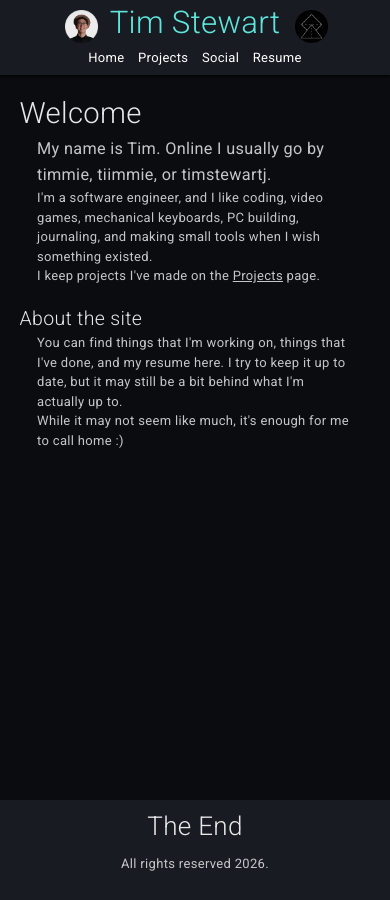
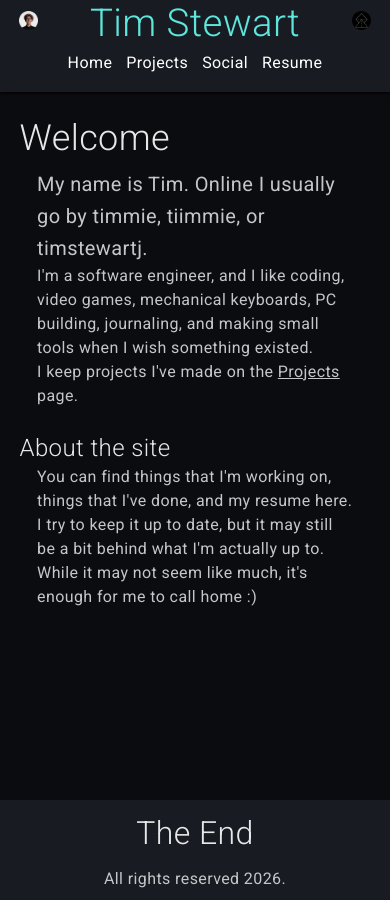
Before and after one commit to TimStewartJ/personal-site, a Jekyll site: the page built from index.html, in a window 390 px wide. Built offline with Jekyll 4.4.1, drawn with Linux system fonts in a browser that asks for light colours.

Commit message:
Polish original site spacing
Co-authored-by: Copilot <223556219+Copilot@users.noreply.github.com>

```diff
--- a/assets/css/header.css
+++ b/assets/css/header.css
@@ -9,6 +9,8 @@
 	text-align: center;
 	box-shadow: 0px 1px 3px 0px black;
 	line-height: 40px;
+	min-height: 90px;
+	box-sizing: border-box;
 }
 
 .headerholder {
@@ -20,6 +22,14 @@
 	text-decoration: none;
 	padding: 12px;
 	transition: color 0.1s linear;
+}
+
+.header nav {
+	display: flex;
+	justify-content: center;
+	align-items: center;
+	flex-wrap: wrap;
+	gap: 0 0.25em;
 }
 
 .header h1 {
@@ -46,7 +56,8 @@
 	vertical-align: middle;
 	padding: 10px;
 	left: 50%;
-	transform: translate(-325px)
+	transform: translate(-325px);
+	box-sizing: border-box;
 }
 
 #logoimg {
@@ -56,5 +67,6 @@
 	vertical-align: middle;
 	padding: 10px;
 	left: 50%;
-	transform: translate(235px)
+	transform: translate(235px);
+	box-sizing: border-box;
 }
--- a/assets/css/responsive.css
+++ b/assets/css/responsive.css
@@ -1,9 +1,9 @@
 /* Responsive/mobile styles */
-@media (max-width: 498px) {
+@media (max-width: 640px) {
 body {
 	padding: 0;
 	margin: 0;
-	font-size:small;
+	font-size: 16px;
 }
 
 .container {
@@ -18,11 +18,12 @@ body {
 
 .header {
 	line-height: 35px;
-	position: static;
+	position: relative;
+	padding-bottom: 0.45em;
 }
 
 .headerholder {
-	height: 70px;
+	height: auto;
 }
 
 .header a {
@@ -39,9 +40,10 @@ body {
 	width: auto;
 	height: 33px;
 	vertical-align: middle;
-	padding: 10px;
-	left: 50%;
-	transform: translate(-140px);
+	padding: 7px;
+	left: 0.75em;
+	top: 0.25em;
+	transform: none;
 }
 
 #logoimg {
@@ -49,9 +51,11 @@ body {
 	width: auto;
 	height: 33px;
 	vertical-align: middle;
-	padding: 10px;
-	left: 50%;
-	transform: translate(90px)
+	padding: 7px;
+	right: 0.75em;
+	top: 0.25em;
+	left: auto;
+	transform: none;
 }
 
 .section {
@@ -88,6 +92,7 @@ height: 600px;
 
 .projects {
 	width: 90%;
+	gap: 0.9em;
 }
 
 .hero h1 {
@@ -95,7 +100,7 @@ height: 600px;
 }
 
 .project {
-	flex: 100%;
+	flex: 1 1 100%;
 }
 
 .footer {
--- a/assets/css/section.css
+++ b/assets/css/section.css
@@ -64,6 +64,7 @@
 .projects {
 	display: flex;
 	flex-wrap: wrap;
+	gap: 1em;
 	width: 56%;
 	margin: 0 auto;
 }
@@ -74,14 +75,15 @@
 }
 
 .project {
-margin: 1em;
+	margin: 0;
 	padding: 1em;
 	border: 1px solid rgba(197, 198, 199, 0.16);
 	border-radius: 0.2em;
-flex: 25%;
+	flex: 1 1 16rem;
+	min-width: 0;
 	background-color: rgba(20, 22, 29, 0.45);
 	text-decoration: none;
-transition: all 0.25s;
+	transition: background-color 0.25s, border-color 0.25s, transform 0.25s;
 	display: flex;
 	flex-direction: column;
 	position: relative;
@@ -109,15 +111,25 @@ transition: all 0.25s;
 }
 
 .project:hover {
+	background-color: rgba(20, 22, 29, 0.62);
+	border-color: rgba(101, 212, 205, 0.35);
 	transform: translateY(-2px);
+}
+
+.project:focus-visible {
+	outline: 2px solid #66fcf1;
+	outline-offset: 3px;
 }
 
 .project h2{
 	color:rgb(101, 212, 205);
+	margin-top: 0;
 }
 
 .desc {
 	color: #adadad;
+	line-height: 1.55em;
+	margin-bottom: 0;
 }
 
 /* External link indicator */
@@ -152,4 +164,5 @@ color: #adadad;
 
 video {
     width: 100%;
+    border-radius: 0.5em;
 }
```
Lines whose indentation alone changed are shown as unchanged.
